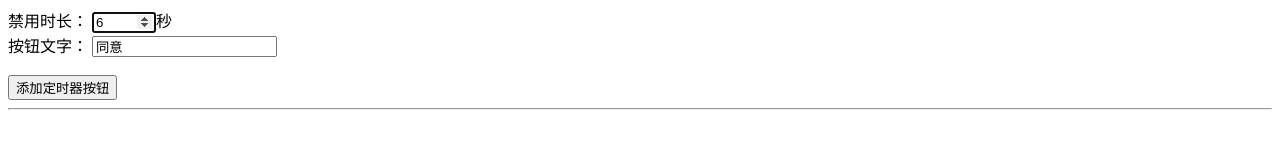
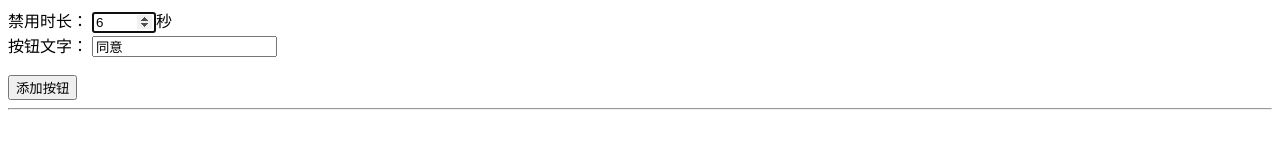
Before and after one commit to Fankexin/button, a plain HTML site: page index.html in a window 1280 px wide. Drawn offline with nearby package versions, Linux system fonts and the light colour scheme.

Commit message:
Update index.html

```diff
--- a/index.html
+++ b/index.html
@@ -16,7 +16,7 @@
     <input id="txt" type="text" maxlength="5" value="同意" required>
     <br>
     <br>
-    <input id="add" type="button" value="添加定时器按钮" />
+    <input id="add" type="button" value="添加按钮" />
     <hr />
     <div id="main">
 
```
